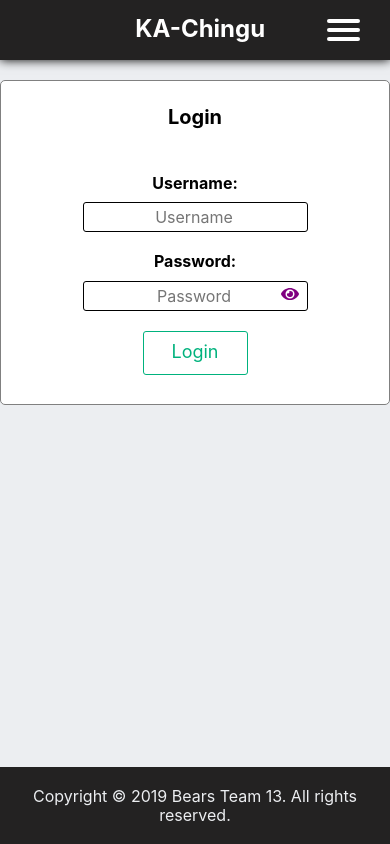
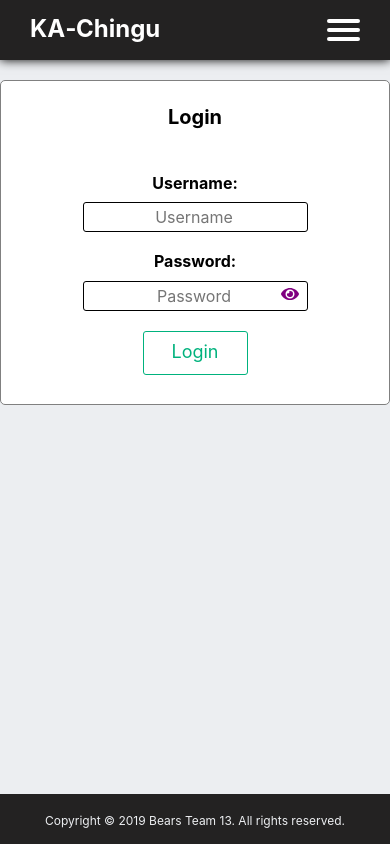
Before and after one commit to super-ming/v8-bears-team-13, a React (Create React App) app in the folder client/: page /login in a window 390 px wide. Built offline with nearby package versions, Linux system fonts and the light colour scheme.

Commit message:
Responsive navbar

```diff
--- a/client/src/components/layout/Navbar.js
+++ b/client/src/components/layout/Navbar.js
@@ -83,7 +83,7 @@ class Navbar extends Component {
 
     return (
       <div className="navbar" id="navbar">
-        <h2><NavLink to={isLoggedIn ? '/dashboard' : '/'}>KA-Chingu</NavLink></h2>
+        <h2><NavLink to={isLoggedIn ? '/dashboard' : '/'}>KA&#8209;Chingu</NavLink></h2>
         <div id="toggle">
           <input
             className="checkbox"
--- a/client/src/styles/components/_dash.scss
+++ b/client/src/styles/components/_dash.scss
@@ -36,6 +36,10 @@
     &--big {
       font-size: 4.6rem;
       display: block;
+
+      @include respond(tab-port) {
+        font-size: 4rem;
+      }
     }
 
     &--green {
@@ -114,5 +118,13 @@
     font-size: 5rem;
     font-weight: normal;
     margin-top: -1rem;
+
+    @include respond(tab-land) {
+      font-size: 3.4rem;
+    }
+
+    @include respond(tab-port) {
+      font-size: 3rem;
+    }
   }
 }
--- a/client/src/styles/layout/_footer.scss
+++ b/client/src/styles/layout/_footer.scss
@@ -10,5 +10,9 @@
     bottom: -16px;
     width: 100%;
     text-align: center;
+
+    @include respond(tab-port) {
+      font-size: $font-size-extra-small;
+    }
   }
 }
--- a/client/src/styles/layout/_navbar.scss
+++ b/client/src/styles/layout/_navbar.scss
@@ -9,19 +9,21 @@
   font-size: $font-size-small;
   list-style-type: none;
   display: flex;
-  justify-content: right;
-  float: right;
+  justify-content: space-between;
   width: 100%;
   margin: 0;
   background: #232222;
   color: white;
   position: fixed;
-  height: 60px;
+  height: 6rem;
   box-shadow: 0 0 10px $color-black;
   z-index: 999;
 
+  @include respond(tab-port) {
+    height: 6rem;
+  }
+
   h2 {
-    width: 73%;
     text-align: left;
     padding: 0 0 0 3rem;
     margin: 15px 0 15px 0;
@@ -51,6 +53,11 @@
     text-align: center;
     text-decoration: none;
 
+    @include respond(tab-port) {
+      font-size: 1.4rem;
+      margin: -1.5rem 0.25rem;
+    }
+
     &:hover{
       border: 2px solid $color-red;
     }
@@ -67,8 +74,6 @@
 {
   opacity: 0;
 }
-
-//1rem = 10px and 0.1rem is = 1px
 
  @media only screen and (max-width: 550px){
 
```
